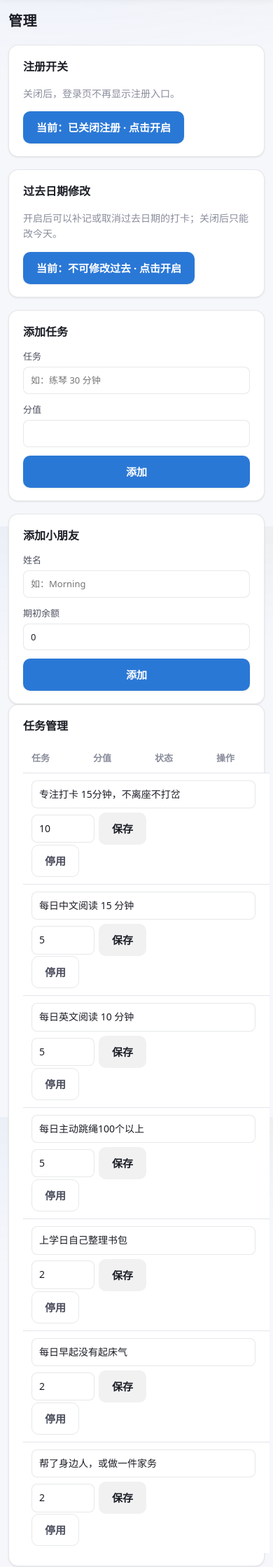
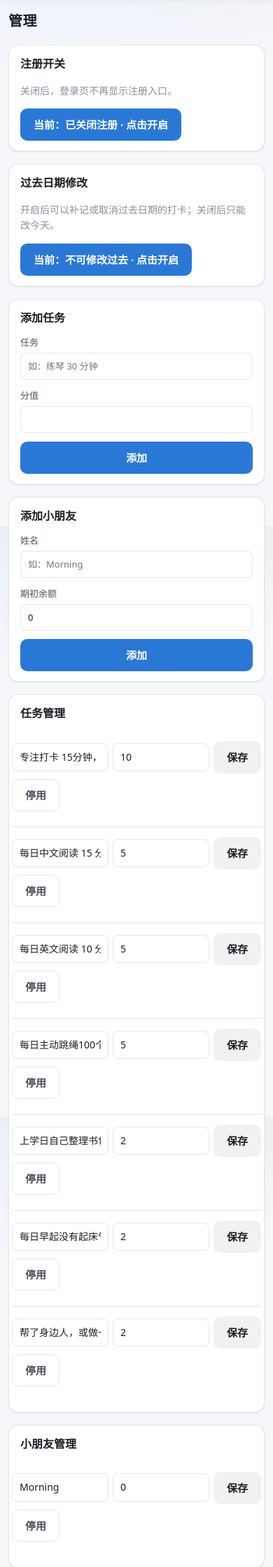
Before and after one commit to wangweitung/kid-points, a Flask app: page /admin/ in a window 390 px wide; the page is wider, and only the part inside the window is pictured. Shown: the part 92-2331 px from the top of that part at 70% size. Run offline with Flask 3, Linux system fonts and the light colour scheme; the visitor is signed in with stand-in values (Sample User, id 1); data comes from the database, SQL or seed files in the repository; tables that the repository leaves empty hold one stand-in row (values such as "Sample post").

Commit message:
统一全站块间距为 18px；管理类表格移动端改为堆叠卡片式，修复管理页小屏体验

```diff
--- a/app/static/style.css
+++ b/app/static/style.css
@@ -185,7 +185,7 @@ a:hover { text-decoration: underline; }
   display: grid;
   grid-template-columns: repeat(auto-fill, minmax(240px, 1fr));
   gap: 12px;
-  margin-bottom: 22px;
+  margin-bottom: 18px;
 }
 .task-card {
   display: flex;
@@ -231,6 +231,7 @@ a:hover { text-decoration: underline; }
   display: grid;
   grid-template-columns: repeat(7, 1fr);
   gap: 8px;
+  margin-bottom: 18px;
 }
 .strip-day {
   background: var(--surface);
@@ -253,7 +254,7 @@ a:hover { text-decoration: underline; }
   display: flex;
   align-items: center;
   gap: 10px;
-  margin-bottom: 14px;
+  margin-bottom: 18px;
 }
 .month-label { font-weight: 600; min-width: 90px; text-align: center; }
 
@@ -391,6 +392,7 @@ table { border-collapse: collapse; width: 100%; }
   display: grid;
   grid-template-columns: 1fr 1fr;
   gap: 18px;
+  margin-bottom: 18px;
 }
 .week-cols .card { margin-bottom: 0; }
 .settle dl { margin: 0; }
@@ -462,6 +464,7 @@ table { border-collapse: collapse; width: 100%; }
   display: grid;
   grid-template-columns: 1fr 1fr;
   gap: 18px;
+  margin-bottom: 18px;
 }
 .chart-card { margin-bottom: 0; }
 .chart-box { position: relative; height: 260px; }
@@ -473,6 +476,7 @@ table { border-collapse: collapse; width: 100%; }
   display: grid;
   grid-template-columns: repeat(auto-fit, minmax(280px, 1fr));
   gap: 18px;
+  margin-bottom: 18px;
 }
 .admin-grid .card { margin-bottom: 0; }
 .inline { display: inline; }
@@ -677,6 +681,60 @@ code {
   .table-wrap.card { margin-left: 0; margin-right: 0; }
 }
 
+/* 手机/小平板：管理类表格改为纵向堆叠的卡片式行 */
+@media (max-width: 640px) {
+  .card { padding: 14px 16px; }
+
+  .form-row { flex-direction: column; align-items: stretch; }
+  .form-row label { width: 100%; }
+  .form-row input { width: 100%; }
+
+  .admin-table, .admin-table tbody { display: block; width: 100%; }
+  .admin-table thead { display: none; }
+  .admin-table tr {
+    display: block;
+    width: 100%;
+    padding: 10px 0;
+    border-bottom: 1px solid var(--grid);
+  }
+  .admin-table tr:last-child { border-bottom: none; }
+  .admin-table.data-table td {
+    display: block;
+    width: 100%;
+    padding: 4px 0;
+    border-bottom: none;
+    position: static;
+    box-shadow: none;
+  }
+  .admin-table .inline-form {
+    display: flex;
+    flex-wrap: wrap;
+    width: 100%;
+    margin: 0 0 8px;
+    gap: 6px;
+    align-items: center;
+  }
+  .admin-table .inline-form input {
+    flex: 1 1 130px;
+    width: auto;
+    min-width: 0;
+  }
+  .admin-table .inline-form select { flex: 1 1 130px; min-width: 0; }
+  .admin-table .inline {
+    display: flex;
+    width: 100%;
+    margin: 0 0 8px;
+  }
+  .admin-table .inline form {
+    display: flex;
+    flex-wrap: wrap;
+    align-items: center;
+    gap: 6px;
+    width: 100%;
+  }
+  .admin-table .btn-link { margin-left: 0; }
+}
+
 @media (max-width: 480px) {
   body { font-size: 14px; }
   h1 { font-size: 20px; }
@@ -694,7 +752,4 @@ code {
   .flashes { padding: 0 12px; }
   .week-nav, .month-nav { flex-wrap: wrap; }
   .week-nav .btn, .month-nav .btn { padding: 8px 12px; font-size: 13px; }
-  .form-row { flex-direction: column; align-items: stretch; }
-  .form-row label { width: 100%; }
-  .form-row input { width: 100%; }
 }
--- a/app/templates/admin.html
+++ b/app/templates/admin.html
@@ -59,7 +59,8 @@
 
 <div class="card">
   <h2>任务管理</h2>
-  <table class="data-table">
+  <div class="table-wrap">
+  <table class="data-table admin-table">
     <thead><tr><th>任务</th><th>分值</th><th>状态</th><th>操作</th></tr></thead>
     <tbody>
       {% for t in tasks %}
@@ -85,11 +86,13 @@
       {% endfor %}
     </tbody>
   </table>
+  </div>
 </div>
 
 <div class="card">
   <h2>小朋友管理</h2>
-  <table class="data-table">
+  <div class="table-wrap">
+  <table class="data-table admin-table">
     <thead><tr><th>姓名</th><th>期初余额</th><th>状态</th><th>操作</th></tr></thead>
     <tbody>
       {% for c in children %}
@@ -118,11 +121,13 @@
       {% endfor %}
     </tbody>
   </table>
+  </div>
 </div>
 
 <div class="card">
   <h2>用户管理</h2>
-  <table class="data-table">
+  <div class="table-wrap">
+  <table class="data-table admin-table">
     <thead><tr><th>用户名</th><th>角色</th><th>创建时间</th><th>操作</th></tr></thead>
     <tbody>
       {% for u in users %}
@@ -161,5 +166,6 @@
       {% endfor %}
     </tbody>
   </table>
+  </div>
 </div>
 {% endblock %}
--- a/app/templates/redeem.html
+++ b/app/templates/redeem.html
@@ -62,7 +62,7 @@
     <label>分值 <input type="number" name="price" min="1" step="1" required></label>
     <button type="submit" class="btn btn-primary">添加</button>
   </form>
-  <table class="data-table">
+  <table class="data-table admin-table">
     <thead><tr><th>分值</th><th>名称</th><th>状态</th><th>操作</th></tr></thead>
     <tbody>
       {% for item in all_items %}
```
